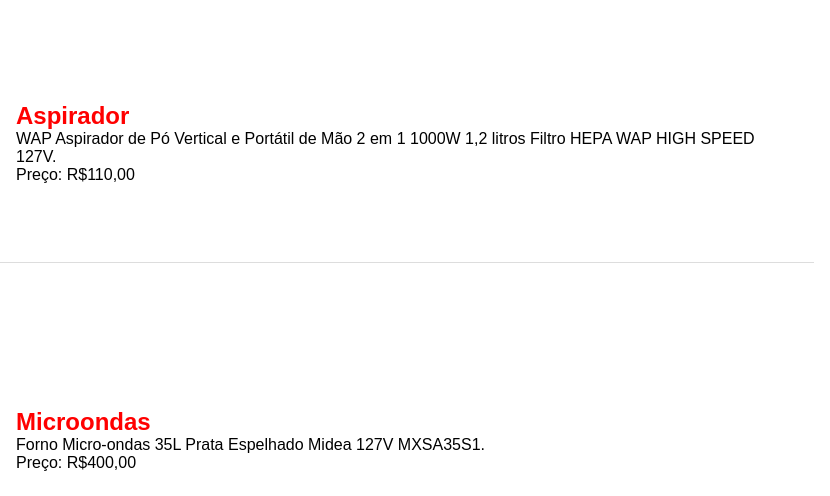
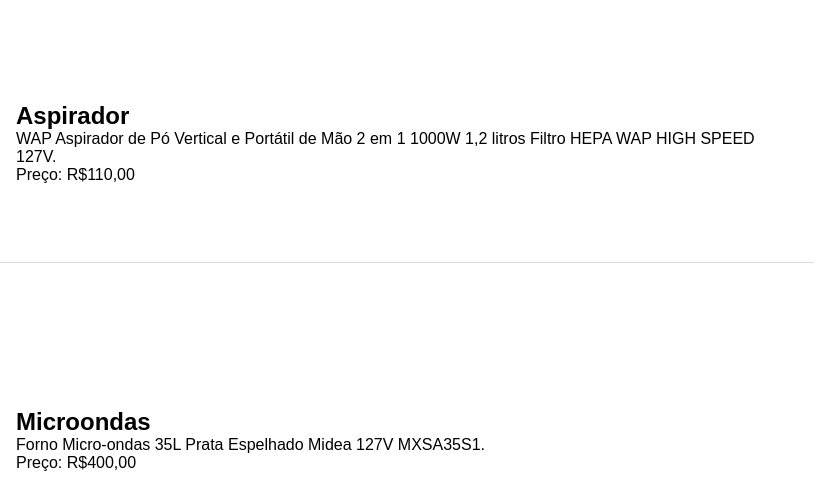
Before and after one commit to luciostorres/itens_venda, a plain HTML site: page index.html in a window 1280 px wide. Shown: the part 152-648 px from the top of the page, 450-1280 px from the left. Drawn offline with Linux system fonts and the light colour scheme.

Commit message:
Update style.css

```diff
--- a/style.css
+++ b/style.css
@@ -57,7 +57,7 @@
     z-index: 1;
 }
 
-.vendido p,h2 {
+.vendido p {
     color: red;
 }
 
```
